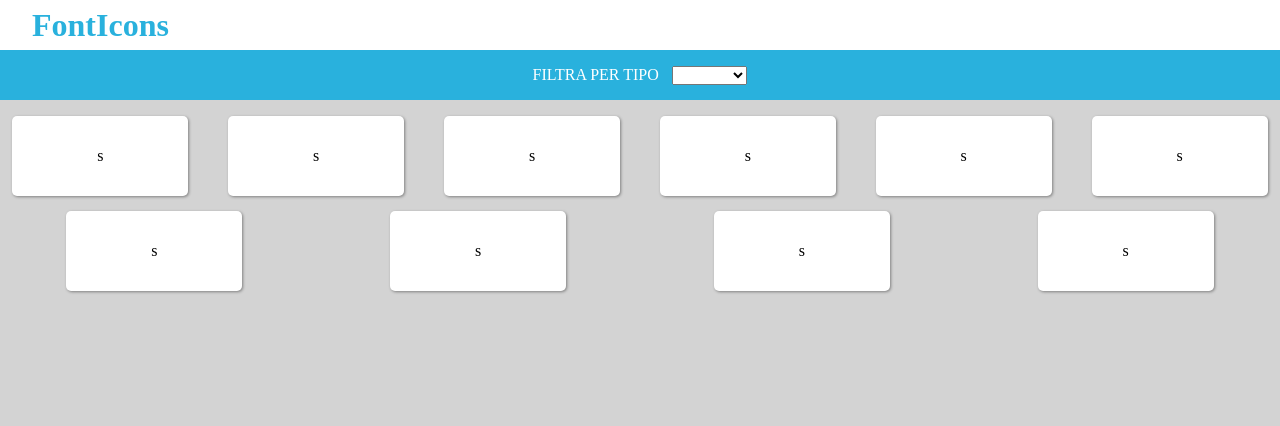
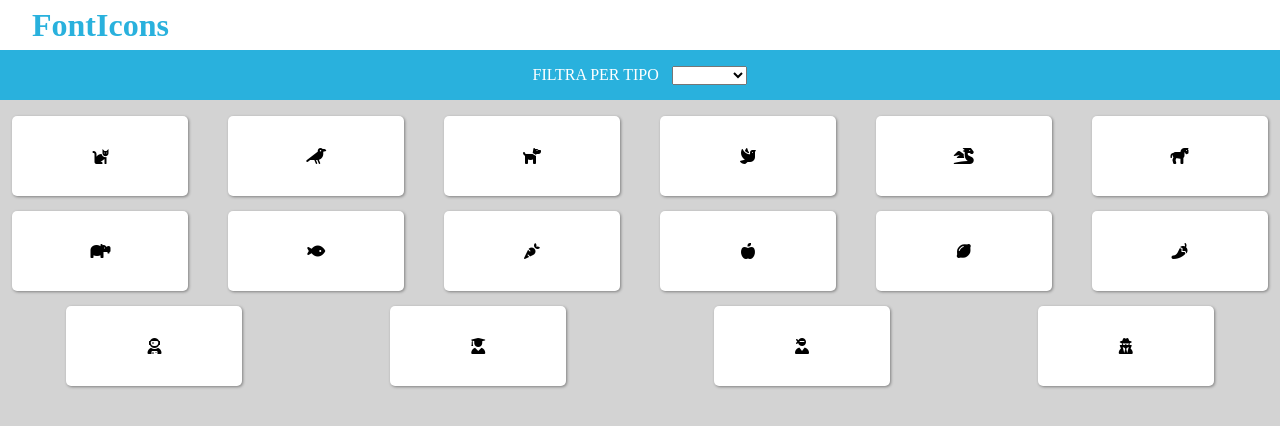
Before and after one commit to filauro1989/js-es6-icons, a plain HTML site: page index.html in a window 1280 px wide. Drawn offline with Linux system fonts and the light colour scheme.

Commit message:
div insert

```diff
--- a/data.js
+++ b/data.js
@@ -1,4 +1,4 @@
-let animals = [
+let stuff = [
 	{
 		name: 'cat',
 		prefix: 'fa-',
@@ -114,3 +114,13 @@ let animals = [
 ];
 
 // Partendo dalla struttura dati fornita, visualizzare in pagina un box per ogni icona, in cui è presente il nome dell'icona e l'icona stessa.
+
+let container = document.querySelector('.container');
+
+for (let index = 0; index < stuff.length; index++) {
+	const element = stuff[index];
+	let content = `<div class="card"><i class="${element.family} ${element.prefix}${element.name}"</i></div>`;
+
+	container.innerHTML += content;
+
+}
--- a/index.html
+++ b/index.html
@@ -25,36 +25,7 @@
     <!-- Main con cards -->
     <main>
         <div class="container">
-            <div class="card">
-                s
-            </div>
-            <div class="card">
-                s
-            </div>
-            <div class="card">
-                s
-            </div>
-            <div class="card">
-                s
-            </div>
-            <div class="card">
-                s
-            </div>
-            <div class="card">
-                s
-            </div>
-            <div class="card">
-                s
-            </div>
-            <div class="card">
-                s
-            </div>
-            <div class="card">
-                s
-            </div>
-            <div class="card">
-                s
-            </div>
+
         </div>
     </main>
 
```
